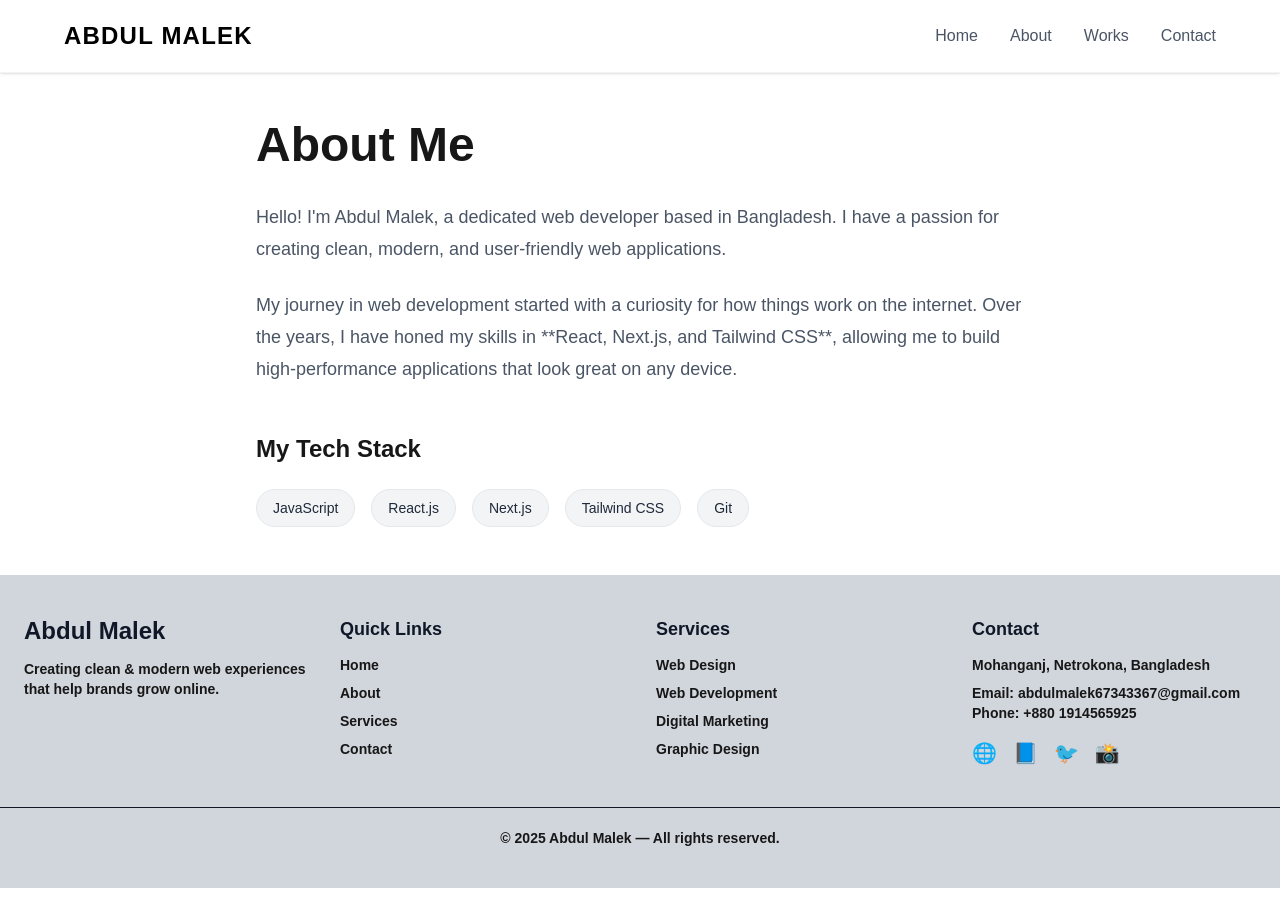
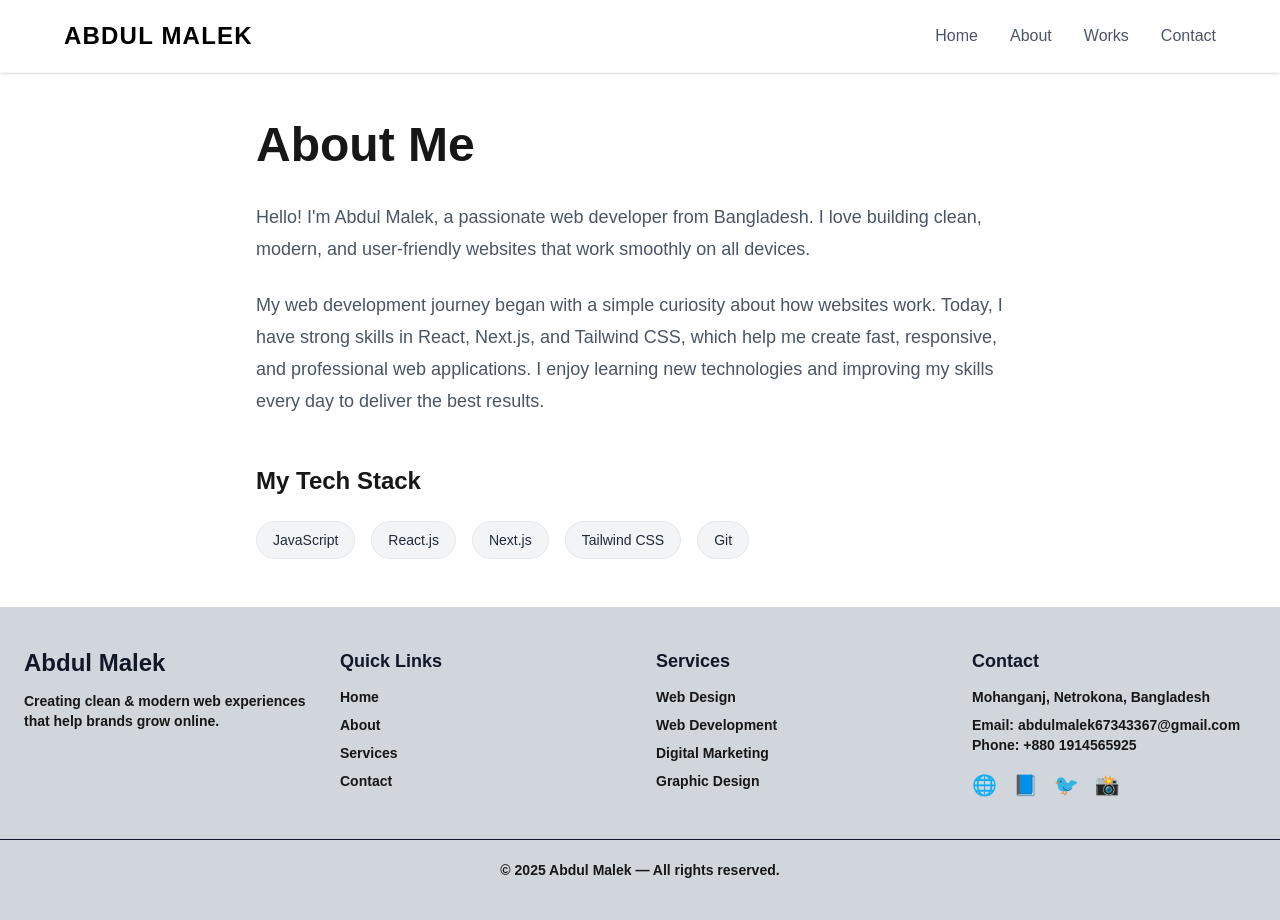
Before and after one commit to abdulmalekjillhazz/test1, a Next.js app: page /about in a window 1280 px wide. Before the commit the page ends 888 px from the top, so only its background shows below. Built offline with nearby package versions, Linux system fonts and the light colour scheme.

Commit message:
Update page.js
hi this is my section

```diff
--- a/app/about/page.js
+++ b/app/about/page.js
@@ -12,13 +12,12 @@ export default function About() {
       {/* Description */}
       <div className="text-lg text-gray-600 leading-8 space-y-6">
         <p>
-          Hello! I'm Abdul Malek, a dedicated web developer based in Bangladesh.
-          I have a passion for creating clean, modern, and user-friendly web applications.
-        </p>
-        <p>
-          My journey in web development started with a curiosity for how things work on the internet.
-          Over the years, I have honed my skills in **React, Next.js, and Tailwind CSS**, allowing me to build
-          high-performance applications that look great on any device.
+        Hello! I'm Abdul Malek, a passionate web developer from Bangladesh.
+        I love building clean, modern, and user-friendly websites that work smoothly on all devices.</p>
+
+ <p>My web development journey began with a simple curiosity about how websites work. Today,
+  I have strong skills in React, Next.js, and Tailwind CSS, which help me create fast, responsive, and professional web applications.
+  I enjoy learning new technologies and improving my skills every day to deliver the best results.
         </p>
       </div>
 
```
